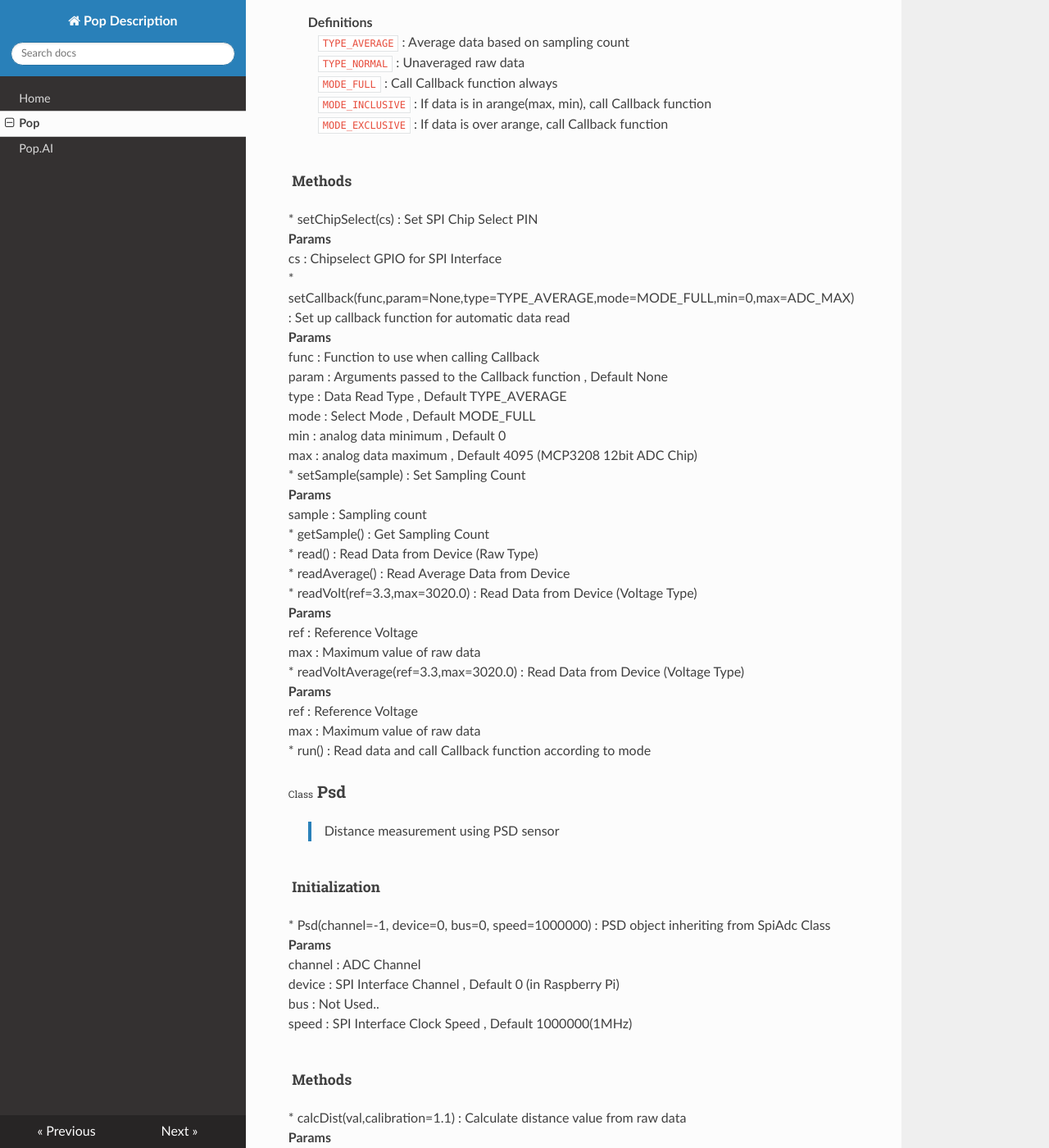
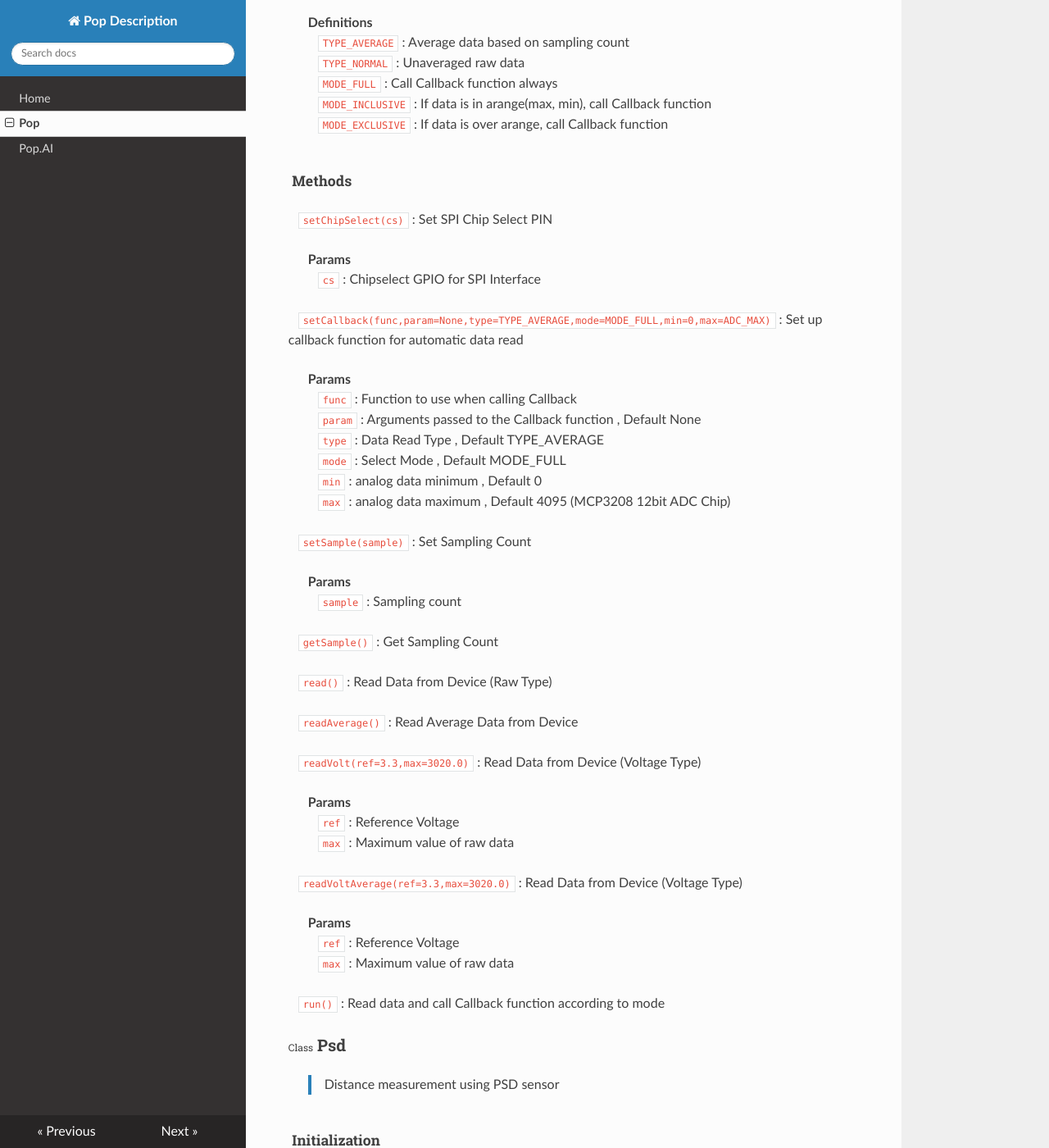
Before and after one commit to hbe-dev/pop_docs, an MkDocs documentation site: the page built from docs/pop.md, in a window 1280 px wide and 1400 px high, scrolled down 3249 px. Shown: the whole window at 82% size. Built offline with MkDocs 1.6.1, drawn with Linux system fonts in a browser that asks for light colours; nearby versions of some CDN libraries.

Commit message:
Update pop.md

```diff
--- a/docs/pop.md
+++ b/docs/pop.md
@@ -121,32 +121,41 @@ from pop import *
 &emsp;&emsp;&emsp;`MODE_EXCLUSIVE` : If data is over arange, call Callback function
 
 <h5>&emsp;Methods</h5>
-	* setChipSelect(cs) : Set SPI Chip Select PIN
-		**Params**
-			cs : Chipselect GPIO for SPI Interface
-	* setCallback(func,param=None,type=TYPE_AVERAGE,mode=MODE_FULL,min=0,max=ADC_MAX) : Set up callback function for automatic data read
-		**Params**
-			func : Function to use when calling Callback
-			param : Arguments passed to the Callback function , Default None
-			type : Data Read Type , Default TYPE_AVERAGE
-			mode : Select Mode , Default MODE_FULL
-			min : analog data minimum , Default 0
-			max : analog data maximum , Default 4095 (MCP3208 12bit ADC Chip)
-	* setSample(sample) : Set Sampling Count
-		**Params**
-			sample : Sampling count
-	* getSample() : Get Sampling Count
-	* read() : Read Data from Device (Raw Type)
-	* readAverage() : Read Average Data from Device
-	* readVolt(ref=3.3,max=3020.0) : Read Data from Device (Voltage Type)
-		**Params**
-			ref : Reference Voltage
-			max : Maximum value of raw data
-	* readVoltAverage(ref=3.3,max=3020.0) : Read Data from Device (Voltage Type)
-		**Params**
-			ref : Reference Voltage
-			max : Maximum value of raw data
-	* run() : Read data and call Callback function according to mode
+
+&emsp;`setChipSelect(cs)` : Set SPI Chip Select PIN    <br><br>
+&emsp;&emsp;**Params**
+&emsp;&emsp;&emsp;`cs` : Chipselect GPIO for SPI Interface
+
+&emsp;`setCallback(func,param=None,type=TYPE_AVERAGE,mode=MODE_FULL,min=0,max=ADC_MAX)` : Set up callback function for automatic data read    <br><br>
+&emsp;&emsp;**Params**
+&emsp;&emsp;&emsp;`func` : Function to use when calling Callback
+&emsp;&emsp;&emsp;`param` : Arguments passed to the Callback function , Default None
+&emsp;&emsp;&emsp;`type` : Data Read Type , Default TYPE_AVERAGE
+&emsp;&emsp;&emsp;`mode` : Select Mode , Default MODE_FULL
+&emsp;&emsp;&emsp;`min` : analog data minimum , Default 0
+&emsp;&emsp;&emsp;`max` : analog data maximum , Default 4095 (MCP3208 12bit ADC Chip)
+
+&emsp;`setSample(sample)` : Set Sampling Count    <br><br>
+&emsp;&emsp;**Params**
+&emsp;&emsp;&emsp;`sample` : Sampling count
+
+&emsp;`getSample()` : Get Sampling Count
+
+&emsp;`read()` : Read Data from Device (Raw Type)
+
+&emsp;`readAverage()` : Read Average Data from Device
+
+&emsp;`readVolt(ref=3.3,max=3020.0)` : Read Data from Device (Voltage Type)    <br><br>
+&emsp;&emsp;**Params**
+&emsp;&emsp;&emsp;`ref` : Reference Voltage
+&emsp;&emsp;&emsp;`max` : Maximum value of raw data
+
+&emsp;`readVoltAverage(ref=3.3,max=3020.0)` : Read Data from Device (Voltage Type)    <br><br>
+&emsp;&emsp;**Params**
+&emsp;&emsp;&emsp;`ref` : Reference Voltage
+&emsp;&emsp;&emsp;`max` : Maximum value of raw data
+
+&emsp;`run()` : Read data and call Callback function according to mode
 
 ## <span style="font-size:0.6em; font-weight:normal;">Class</span> **Psd**
 > Distance measurement using PSD sensor
```
